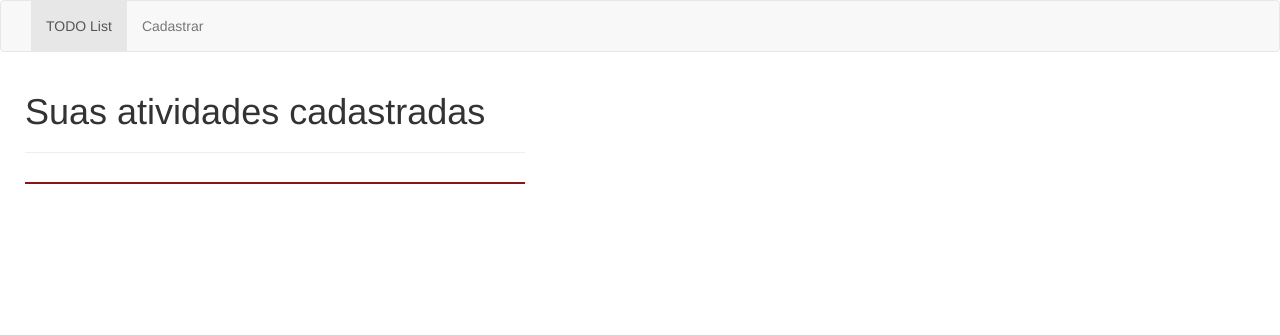
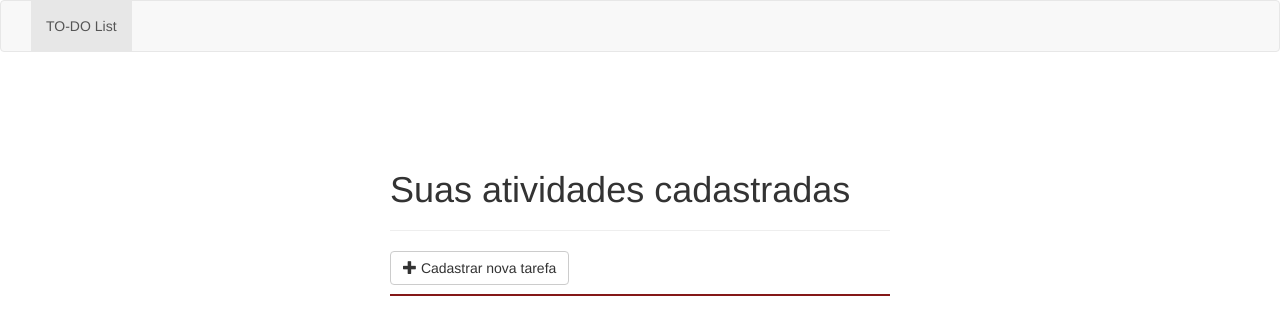
Before and after one commit to aparecidoSilvano/Estudo-dirigido-capacitaco-2016, a Flask app: page / in a window 1280 px wide. Shown: the top 335 px of the page. Run offline with Flask 2, Linux system fonts and the light colour scheme; some libraries are stand-ins or nearby versions.

Commit message:
melhorando visual do miniprojeto pip.

```diff
--- a/pip/mini-projeto-pip/assets/main.css
+++ b/pip/mini-projeto-pip/assets/main.css
@@ -1,7 +1,11 @@
 #div-tasks {
-	margin-left: 25px;
 	width: 500px;
-	height: auto;
+	height: auto;;
+	margin-left: -250px;
+	margin-top: -250px;
+	position: absolute;
+	top: 50%;
+	left: 50%;
 	border-bottom: 2px solid #841818;
 }
 
--- a/pip/mini-projeto-pip/templates/base.html
+++ b/pip/mini-projeto-pip/templates/base.html
@@ -30,8 +30,8 @@
 			<!-- Collect the nav links, forms, and other content for toggling -->
 			<div class="collapse navbar-collapse" id="bs-example-navbar-collapse-1">
 				<ul class="nav navbar-nav">
-					<li class="active"><a href="{{url_for('index')}}">TODO List <span class="sr-only">(current)</span></a></li>
-					<li><a href="{{url_for('cadastro')}}">Cadastrar</a></li>
+					<li class="active"><a href="{{url_for('index')}}">TO-DO List <span class="sr-only">(current)</span></a></li>
+					<!--<li><a href="{{url_for('cadastro')}}">Cadastrar</a></li>-->
 				</ul>
 			</div>
 			<!-- /.navbar-collapse -->
--- a/pip/mini-projeto-pip/templates/index.html
+++ b/pip/mini-projeto-pip/templates/index.html
@@ -10,5 +10,10 @@
 		</li>
 		{% endfor %}
 	</ul>
+	<a href="{{url_for('cadastro')}}">
+		<button type="button" class="btn btn-default" aria-label="Left Align">
+			<span class="glyphicon glyphicon-plus" aria-hidden="true"></span> Cadastrar nova tarefa
+		</button>
+	</a>
 </div>
 {% endblock %}
```
